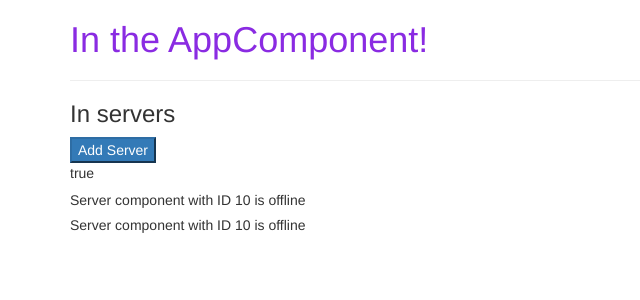
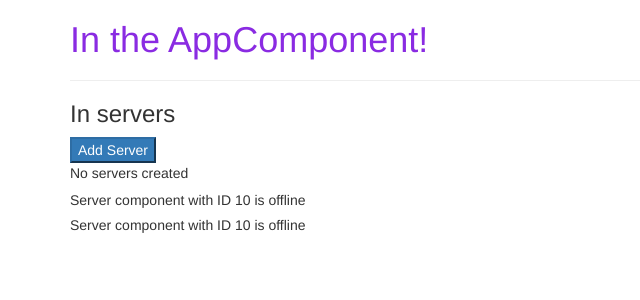
Before and after one commit to ksranjan/angular-basics, an Angular app: page / in a window 1280 px wide. Shown: the top 300 px of the page, without its empty margins (0-640 px from the left). Built offline with nearby package versions, Linux system fonts and the light colour scheme.

Commit message:
Event binding

```diff
--- a/src/app/servers/servers.component.html
+++ b/src/app/servers/servers.component.html
@@ -2,7 +2,10 @@
 <!--Don't mix String interpolation with poperty Binding-->
 <!--The value for a property in double quotes can be any typescript expression-->
 <!--Do not put curly braces there-->
-<button class="btn-primary" [disabled] = "!allowNewServer">Add Server</button>
-<p [innerText] = "allowNewServer"></p>
+<button class="btn-primary"
+        [disabled] = "!allowNewServer"
+        (click)="onCreateServer()">Add Server</button>
+<!--<p [innerText] = "allowNewServer"></p>-->
+<p> {{ serverCreationStatus }}</p>
 <app-server></app-server>
 <app-server></app-server>
--- a/src/app/servers/servers.component.ts
+++ b/src/app/servers/servers.component.ts
@@ -8,6 +8,7 @@
 export class ServersComponent implements OnInit {
 
   allowNewServer = false;
+  serverCreationStatus = 'No servers created';
 
   constructor() {
     setTimeout( () => {
@@ -18,4 +19,7 @@
   ngOnInit() {
   }
 
+  onCreateServer(){
+    this.serverCreationStatus = 'New server created';
+  }
 }
```
